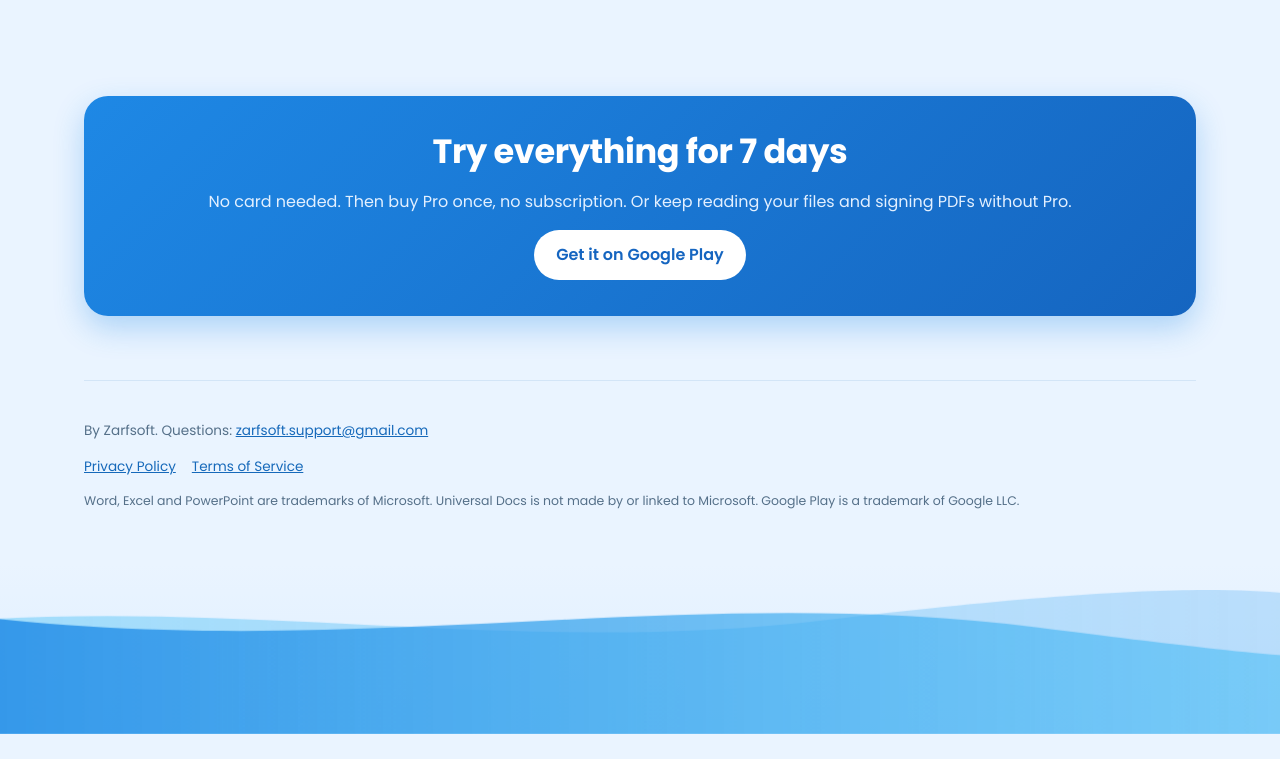
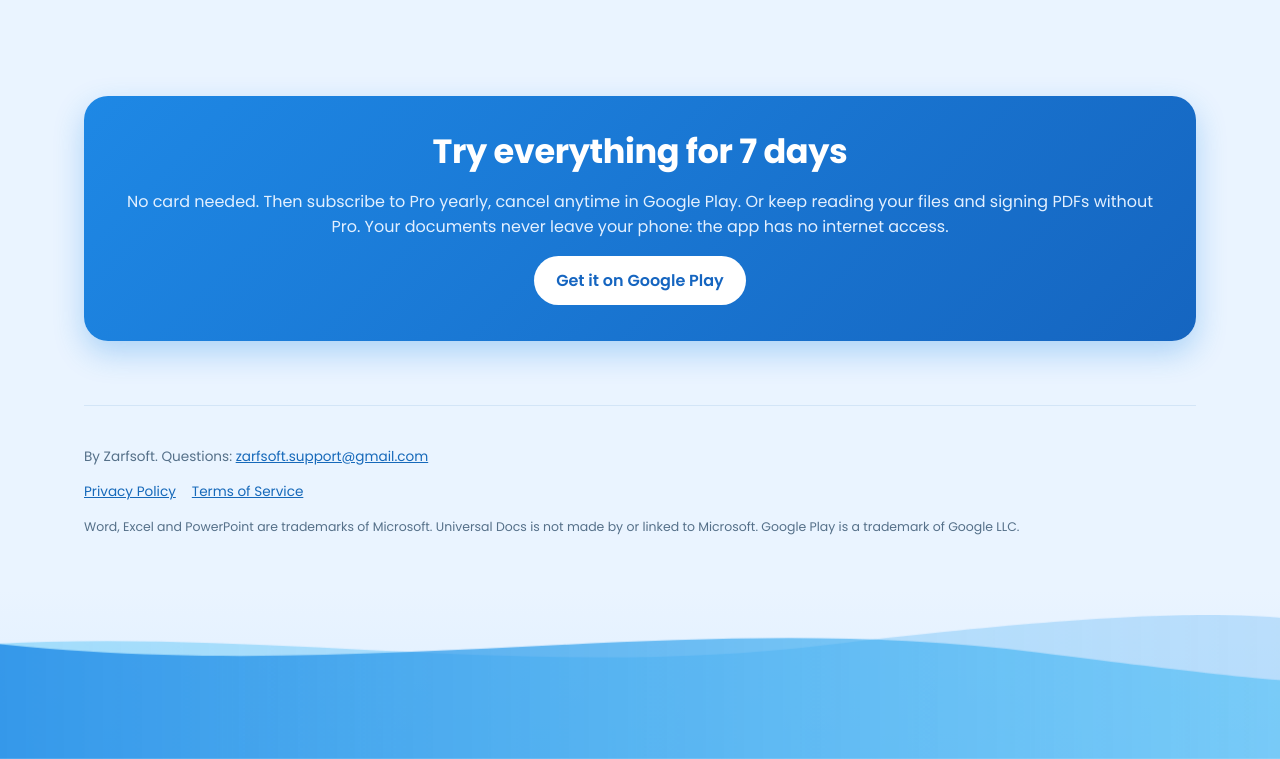
Before and after one commit to zarfsoft/universaldocs, a plain HTML site: page index.html in a window 1280 px wide. Shown: the part 3984-4743 px from the top of the page. Before the commit the page ends 4718 px from the top, so only its background shows below. Drawn offline with Linux system fonts and the light colour scheme.

Commit message:
Add files via upload

```diff
--- a/index.html
+++ b/index.html
@@ -60,7 +60,7 @@
 </section>
 
 <section id="trial"><div class="band"><h2>Try everything for 7 days</h2>
-<p class="muted">No card needed. Then buy Pro once, no subscription. Or keep reading your files and signing PDFs without Pro.</p>
+<p class="muted">No card needed. Then subscribe to Pro yearly, cancel anytime in Google Play. Or keep reading your files and signing PDFs without Pro. Your documents never leave your phone: the app has no internet access.</p>
 <a class="btn" href="https://play.google.com/store/apps/details?id=com.universaldocs.viewer">Get it on Google Play</a></div></section>
 
 <footer><p>By Zarfsoft. Questions: <a href="mailto:zarfsoft.support@gmail.com">zarfsoft.support@gmail.com</a></p><p><a href="privacy/">Privacy Policy</a><a href="terms/">Terms of Service</a></p>
```
